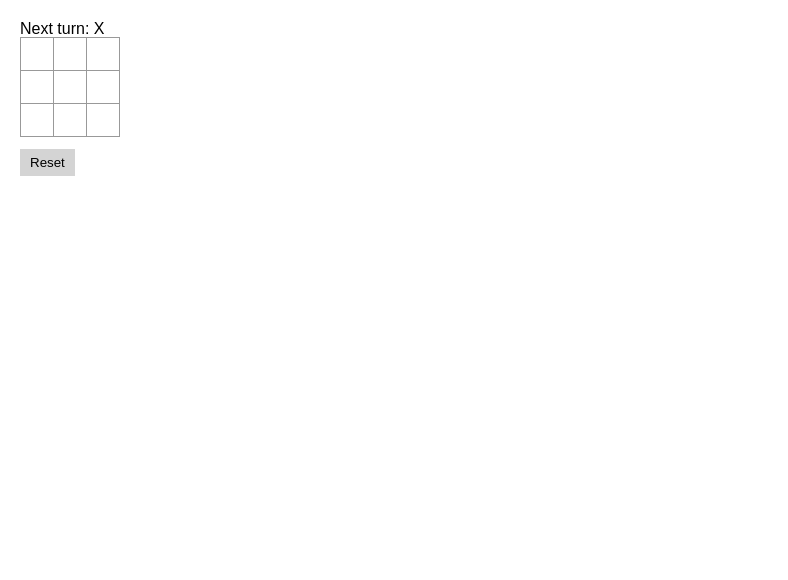
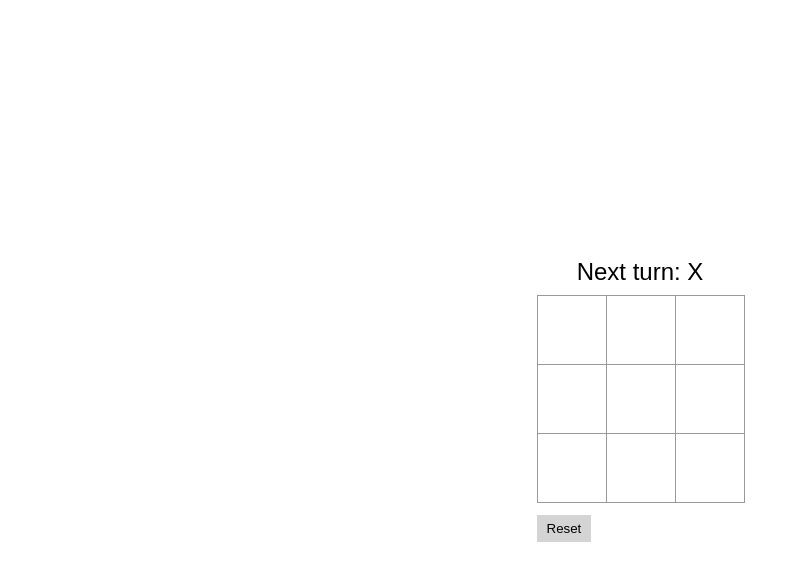
Before and after one commit to tulna07/reactjs-tic-tac-toe, a React (Vite) app: page / in a window 1280 px wide. Shown: the top 580 px of the page, without its empty margins (0-788 px from the left). Built offline with nearby package versions, Linux system fonts and the light colour scheme.

Commit message:
feat: add more styling

```diff
--- a/src/components/Board/index.jsx
+++ b/src/components/Board/index.jsx
@@ -58,7 +58,7 @@ const Board = ({ size }) => {
 
   return (
     <>
-      <div className="status">{status}</div>
+      <div className={styles.status}>{status}</div>
       <div className={styles.board}>{renderBoard()}</div>
     </>
   );
--- a/src/components/Board/styles.module.css
+++ b/src/components/Board/styles.module.css
@@ -1,3 +1,9 @@
 .board .row {
   display: flex;
 }
+
+.status {
+  text-align: center;
+  font-size: 24px;
+  margin-bottom: 10px;
+}
--- a/src/components/Square/index.jsx
+++ b/src/components/Square/index.jsx
@@ -3,7 +3,10 @@ import styles from "./styles.module.css";
 
 const Square = ({ value, onClick }) => {
   return (
-    <button className={styles.square} onClick={onClick}>
+    <button
+      className={`${styles.square} ${value === "X" ? styles.x : styles.o}`}
+      onClick={onClick}
+    >
       {value}
     </button>
   );
--- a/src/components/Square/styles.module.css
+++ b/src/components/Square/styles.module.css
@@ -2,13 +2,21 @@
   background: #fff;
   border: 1px solid #999;
   float: left;
-  font-size: 24px;
+  font-size: 40px;
   font-weight: bold;
-  line-height: 34px;
-  height: 34px;
+  line-height: 70px;
+  width: 70px;
+  height: 70px;
   margin-right: -1px;
   margin-top: -1px;
   padding: 0;
   text-align: center;
-  width: 34px;
 }
+
+.square.x {
+  color: red;
+}
+
+.square.o {
+  color: blue;
+}
--- a/src/global.css
+++ b/src/global.css
@@ -8,8 +8,10 @@
 
 body {
   font-family: sans-serif;
-  margin: 20px;
-  padding: 0;
+  height: 100vh;
+  display: flex;
+  justify-content: center;
+  align-items: center;
 }
 
 h1 {
```
